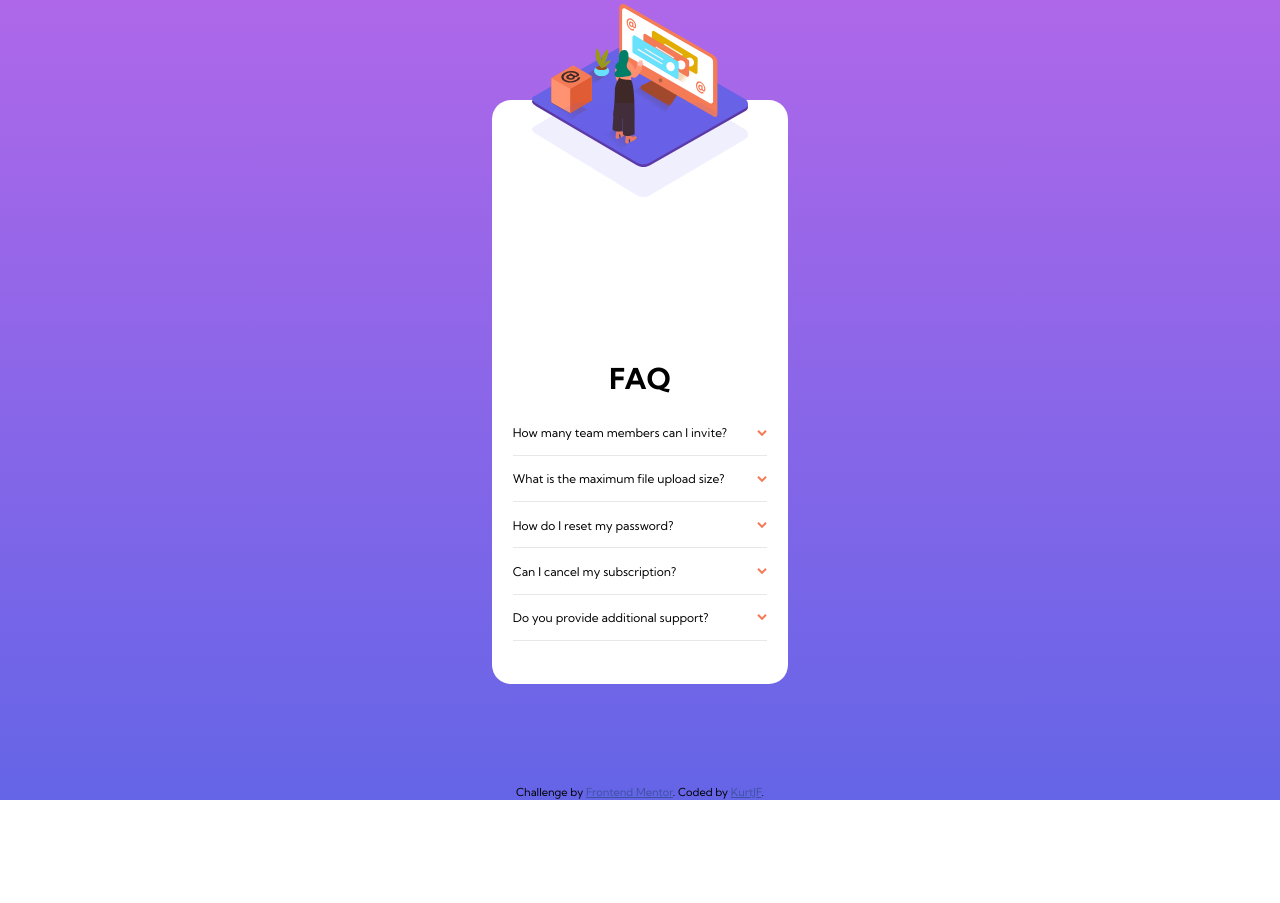
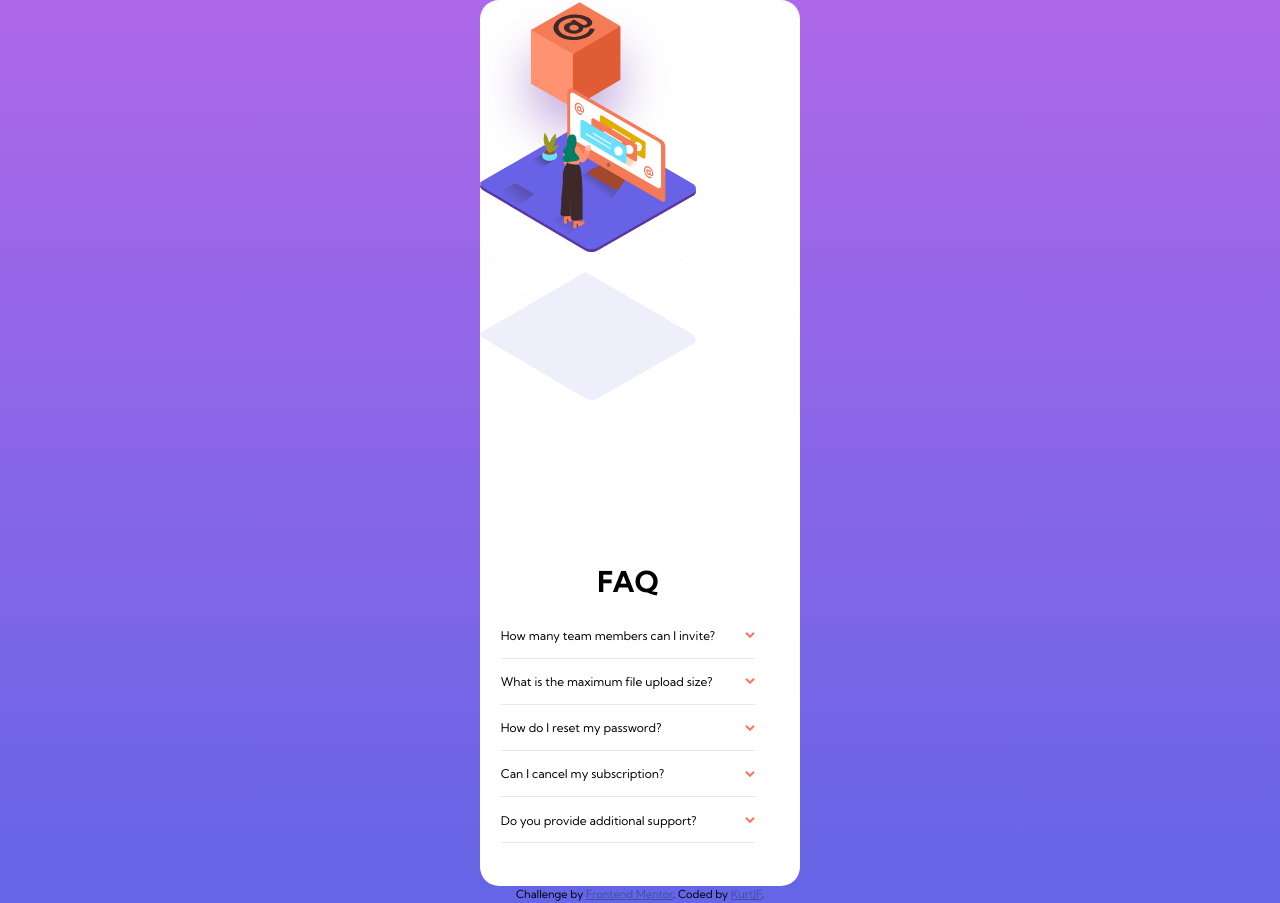
Before and after one commit to KurtJF/frontend-mentor, a plain HTML site: page accordion-card/index.html in a window 1280 px wide. Before the commit the page ends 800 px from the top, so only its background shows below. Drawn offline with Linux system fonts and the light colour scheme.

Commit message:
add: box-desktop img

```diff
--- a/accordion-card/index.html
+++ b/accordion-card/index.html
@@ -31,14 +31,19 @@
   </head>
   <body>
     <main>
-      <header>
+      <section class="img-container">
+        <img
+          class="box-desktop"
+          src="./images/illustration-box-desktop.svg"
+          alt=""
+        />
         <img
           class="hero-img"
-          src="./images/illustration-woman-online-mobile.svg"
+          src="./images/illustration-woman-online-desktop.svg"
           alt=""
         />
-        <img class="hero-shadow" src="./images/bg-pattern-mobile.svg" alt="" />
-      </header>
+        <img class="hero-shadow" src="./images/bg-pattern-desktop.svg" alt="" />
+      </section>
       <section class="accordion-container">
         <h1>FAQ</h1>
         <details class="accordion">
```
